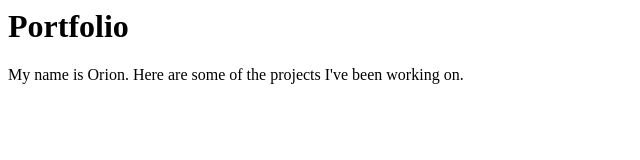
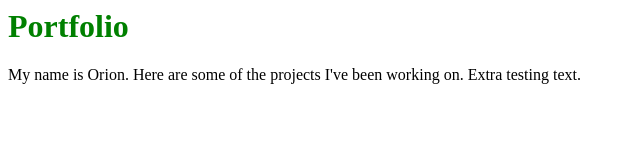
Before and after one commit to ono-0/orionscutt, a plain HTML site: page index.html in a window 1280 px wide. Shown: the whole page, without its empty margins (0-640 px from the left). Drawn offline with Linux system fonts and the light colour scheme.

Commit message:
modified:   index.html modified:   style.css

```diff
--- a/index.html
+++ b/index.html
@@ -1,11 +1,12 @@
 <html>
     <head>
         <title>Portfolio</title>
+        <link rel="stylesheet" href="style.css">
     </head>
     <body>
         <h1>Portfolio</h1>
         <p>
-            My name is Orion. Here are some of the projects I've been working on.
+            My name is Orion. Here are some of the projects I've been working on. Extra testing text.
         </p>
     </body>
 </html>
--- a/style.css
+++ b/style.css
@@ -1,4 +1,3 @@
-.center {
-  text-align: center;
-  border: 3px solid green;
+h1 {
+    color:green
 }
```
